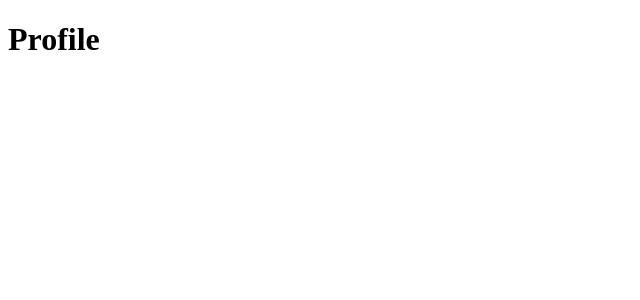
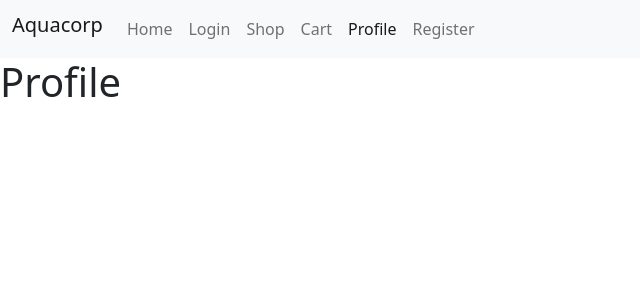
Before and after one commit to Carlos1408/aquacorp_ui, a React (Create React App) app: page /profile in a window 1280 px wide. Shown: the top 300 px of the page, without its empty margins (0-640 px from the left). Built offline with nearby package versions, Linux system fonts and the light colour scheme.

Commit message:
Navegacion y barra de navegacion agregados

```diff
--- a/src/App.js
+++ b/src/App.js
@@ -1,21 +1,27 @@
-import {BrowserRouter, Routes, Route} from 'react-router-dom'
+import { BrowserRouter, Routes, Route } from "react-router-dom";
 
-import Home from './pages/Home';
-import Cart from './pages/Cart';
-import Profile from './pages/Profile';
-import Shop from './pages/Shop';
-import Register from './pages/Register';
-import Login from './pages/Login';
+import Home from "./pages/Home";
+import Cart from "./pages/Cart";
+import Profile from "./pages/Profile";
+import Shop from "./pages/Shop";
+import Register from "./pages/Register";
+import Login from "./pages/Login";
+import Navbar from "./components/Navbar";
+
+import "bootstrap/dist/css/bootstrap.min.css";
+import "bootstrap/dist/js/bootstrap.bundle";
 
 function App() {
   return (
     <BrowserRouter>
+      <Navbar />
       <Routes>
-        <Route path='/' element={<Home />} />
-        <Route path='/shop' element={<Shop />} />
-        <Route path='/cart' element={<Cart />} />
-        <Route path='/profile' element={<Profile />} />
-        <Route path='/register' element={<Register />} />
+        <Route path="/" element={<Home />} />
+        <Route path="/login" element={<Login />} />
+        <Route path="/shop" element={<Shop />} />
+        <Route path="/cart" element={<Cart />} />
+        <Route path="/profile" element={<Profile />} />
+        <Route path="/register" element={<Register />} />
       </Routes>
     </BrowserRouter>
   );
--- a/src/components/Navbar.js
+++ b/src/components/Navbar.js
@@ -1,7 +1,44 @@
-export default function() {
-    return (
-        <div>
-            <h1>Navbar</h1>
+import { NavLink } from "react-router-dom";
+
+export default function () {
+  return (
+    <nav className="navbar navbar-expand-lg navbar-light bg-light">
+      <div className="container-fluid">
+        <h1 className="navbar-brand">Aquacorp</h1>
+        <button
+          class="navbar-toggler"
+          type="button"
+          data-bs-toggle="collapse"
+          data-bs-target="#navbarNavAltMarkup"
+          aria-controls="navbarNavAltMarkup"
+          aria-expanded="false"
+          aria-label="Toggle navigation"
+        >
+          <span class="navbar-toggler-icon"></span>
+        </button>
+        <div className="collapse navbar-collapse" id="navbarNavAltMarkup">
+          <div className="navbar-nav">
+            <NavLink to="/" className="nav-link">
+              Home
+            </NavLink>
+            <NavLink to="/login" className="nav-link">
+              Login
+            </NavLink>
+            <NavLink to="/shop" className="nav-link">
+              Shop
+            </NavLink>
+            <NavLink to="/cart" className="nav-link">
+              Cart
+            </NavLink>
+            <NavLink to="/profile" className="nav-link">
+              Profile
+            </NavLink>
+            <NavLink to="/register" className="nav-link">
+              Register
+            </NavLink>
+          </div>
         </div>
-    );
+      </div>
+    </nav>
+  );
 }
```
